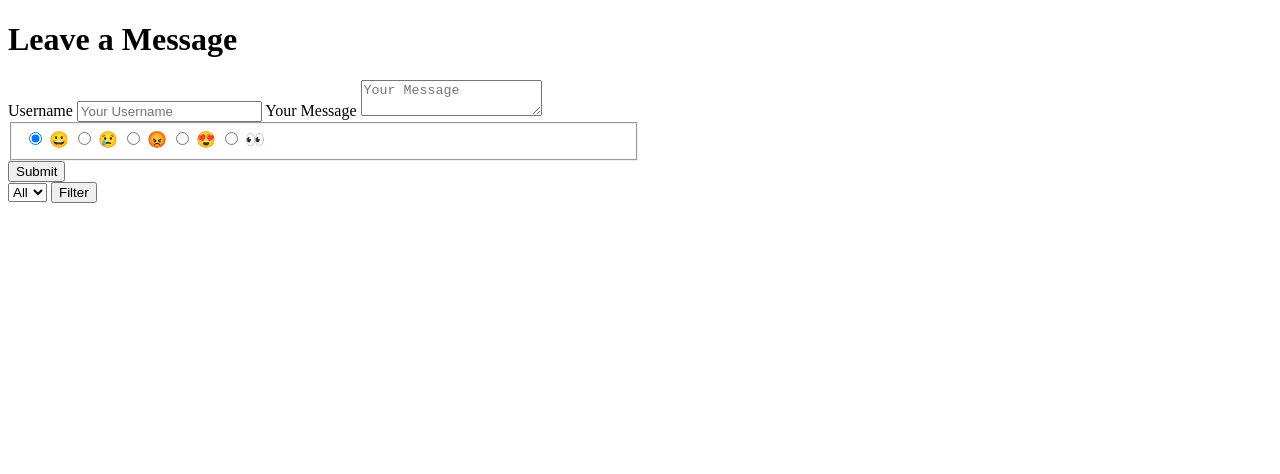
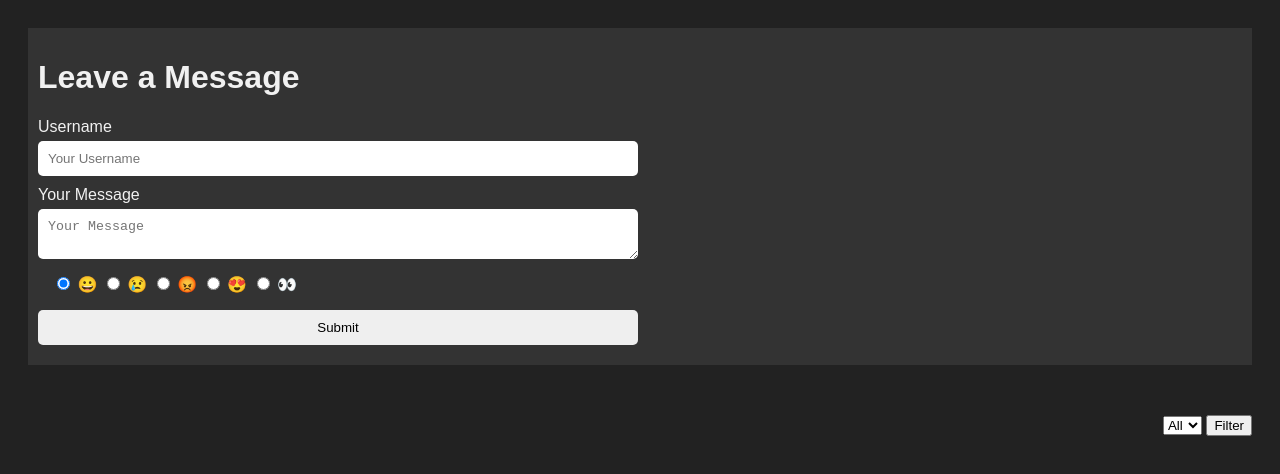
Before and after one commit to KatyaSenior/GuestBook, a website built with Vite: page client/index.html in a window 1280 px wide. Built offline with nearby package versions, Linux system fonts and the light colour scheme; files whose address does not match are found by name.

Commit message:
visuals set

```diff
--- a/client/index.html
+++ b/client/index.html
@@ -8,8 +8,8 @@
     <title>Guest Book</title>
   </head>
   <body>
-    <h1>Leave a Message</h1>
     <div id="formWrapper">
+      <h1>Leave a Message</h1>
       <form id="guestBook">
         <label for="username">Username</label>
         <input
@@ -25,7 +25,7 @@
           placeholder="Your Message"
           required
         ></textarea>
-        <fieldset ckass="reactions">
+        <fieldset class="reactions">
           <input type="radio" id="smile" name="reaction" value="😀" checked />
           <label for="smile">😀</label>
           <input type="radio" id="sad" name="reaction" value="😢" />
--- a/client/style.css
+++ b/client/style.css
@@ -1,10 +1,59 @@
-#formWrapper {
+body {
+  font-family: sans-serif;
+  background: #222;
+  color: #f1f1f1;
+  padding: 20px;
+}
+
+#guestBook {
+  max-width: 600px;
   display: flex;
   flex-direction: column;
-  justify-content: center;
-  width: 50%;
 }
 
-img {
-  max-width: 100%;
+.reactions {
+  border: none;
 }
+
+#messageList {
+  list-style: none;
+  margin: 0;
+  padding: 0;
+}
+
+#messageList > li {
+  margin-bottom: 20px;
+  padding: 20px;
+  background: #333;
+  border-radius: 5px;
+}
+
+input,
+textarea {
+  border: none;
+  padding: 10px;
+  margin-bottom: 10px;
+  border-radius: 5px;
+}
+
+label {
+  margin-bottom: 5px;
+}
+
+#messageShow {
+  padding-bottom: 10px;
+  border-radius: 5px;
+  font-size: 1.4rem;
+}
+
+header {
+  display: flex;
+  justify-content: space-between;
+  align-items: center;
+}
+
+#formWrapper {
+  background-color: #333;
+  padding: 10px;
+  margin-bottom: 50px;
+}
```
